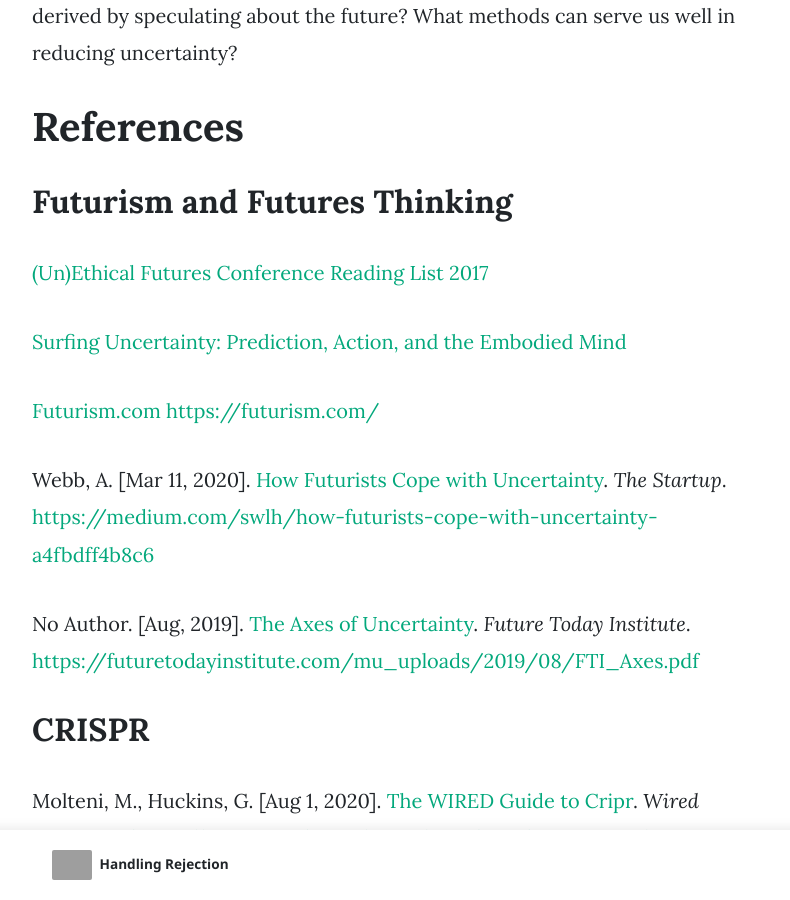
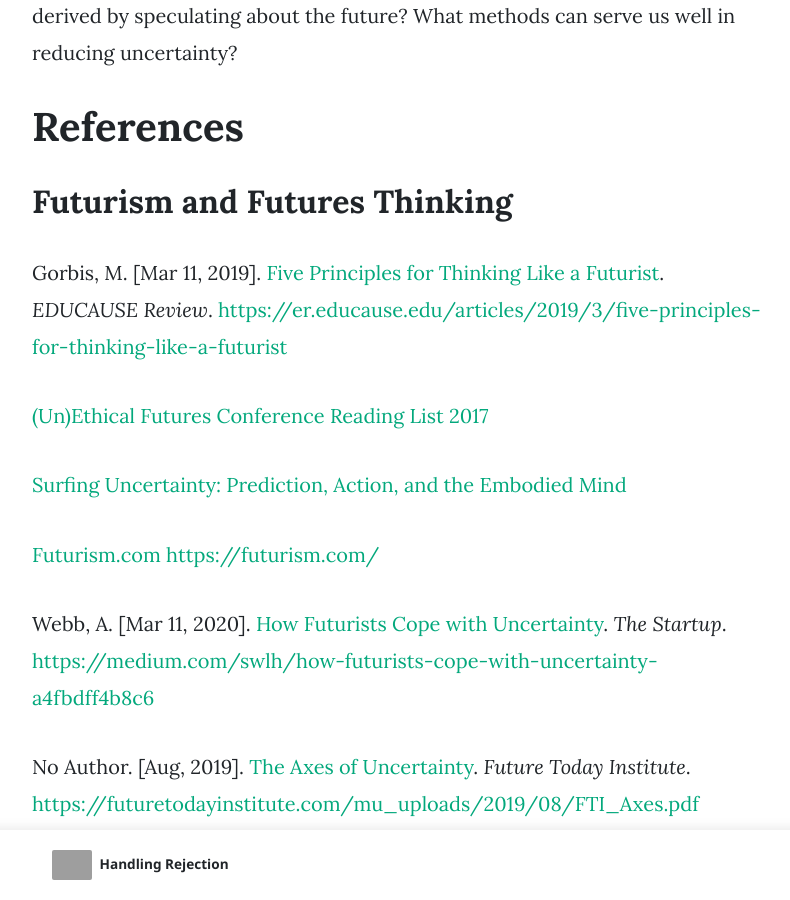
Before and after one commit to cyberlibrarian/cyberlibrarian.github.io, a Jekyll site: the page built from _posts/2020-08-13-Futurism.md, in a window 1280 px wide and 900 px high, scrolled down 811 px. Shown: the whole window, without its empty margins (53-843 px from the left). Built offline with Jekyll 4.4.1, drawn with Linux system fonts in a browser that asks for light colours; nearby versions of some CDN libraries; comment, search, counter and statistics services are not loaded; grey boxes are pictures that could not be loaded.

Commit message:
Updated Futurism post

```diff
--- a/_posts/2020-08-13-Futurism.md
+++ b/_posts/2020-08-13-Futurism.md
@@ -24,6 +24,8 @@ Futurism is not about predicting the future: It is about reducing uncertainty by
 # References
 
 ## Futurism and Futures Thinking
+
+Gorbis, M. \[Mar 11, 2019\]. [Five Principles for Thinking Like a Futurist](https://er.educause.edu/articles/2019/3/five-principles-for-thinking-like-a-futurist). *EDUCAUSE Review*. <https://er.educause.edu/articles/2019/3/five-principles-for-thinking-like-a-futurist>
 
 [(Un)Ethical Futures Conference Reading List 2017](https://www.goodreads.com/list/show/118684._Un_Ethical_Futures_Conference_Reading_List_2017)
 
```
